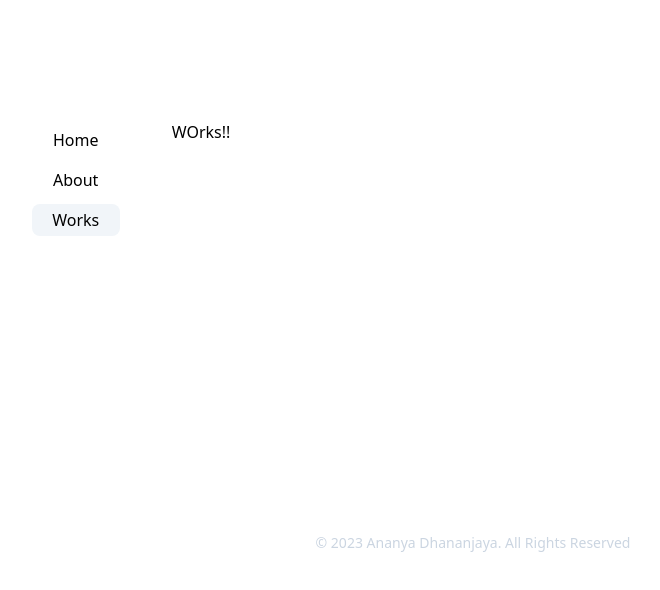
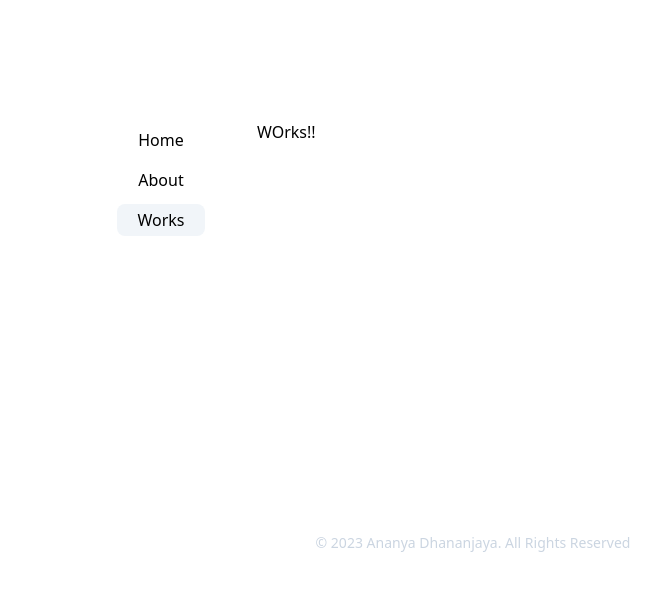
Before and after one commit to ananyadhananjaya/ananya-dhananjaya-2023, a React (Vite) app: page / in a window 1280 px wide. Both pictures are taken after a click on the item "Works". Shown: the top 590 px of the page, without its empty margins (167-827 px from the left). Built offline with nearby package versions, Linux system fonts and the light colour scheme.

Commit message:
fix: ui-styles

```diff
--- a/src/Home/Home.tsx
+++ b/src/Home/Home.tsx
@@ -2,7 +2,7 @@ import { Links } from '../Misc/Links'
 
 const Home = () => {
   return (
-    <div className="m-6 min-w-xl w-7/12">
+    <div className="m-6 min-w-xl max-w-xl w-7/12 ">
       <div className="text-3xl">Ananya Dhananjaya</div>
       <br />
       <p className="">
--- a/src/Misc/Links.tsx
+++ b/src/Misc/Links.tsx
@@ -7,7 +7,7 @@ export const Links = () => {
       <div>
         <div className="">
           <a
-            className="flex justify-center"
+            className="flex"
             href="https://www.linkedin.com/in/ananyadhananjaya/"
             target="_blank"
             rel="noreferrer"
@@ -20,7 +20,7 @@ export const Links = () => {
         </div>
         <div className="">
           <a
-            className="flex justify-center"
+            className="flex"
             href="https://github.com/ananyadhananjaya"
             target="_blank"
             rel="noreferrer"
--- a/src/Works/Works.tsx
+++ b/src/Works/Works.tsx
@@ -1,5 +1,5 @@
 const Works = () => {
-  return <div className="m-6 min-w-xl w-7/12">WOrks!!</div>
+  return <div className="m-6 min-w-xl max-w-xl w-7/12">WOrks!!</div>
 }
 
 export default Works
```
